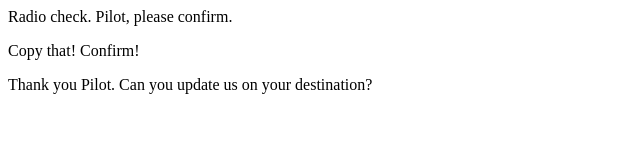
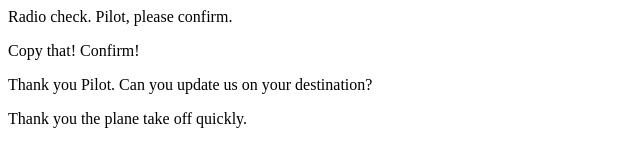
Before and after one commit to KBorders1/communication-log, a plain HTML site: page index.html in a window 1280 px wide. Shown: the whole page, without its empty margins (0-640 px from the left). Drawn offline with Linux system fonts and the light colour scheme.

Commit message:
flight information

```diff
--- a/index.html
+++ b/index.html
@@ -3,5 +3,6 @@
       <p>Radio check. Pilot, please confirm.</p>
       <P>Copy that! Confirm!</P>
       <p>Thank you Pilot. Can you update us on your destination?</p>
+      <p>Thank you the plane take off quickly.</p>
    </body>
 </html>
```
